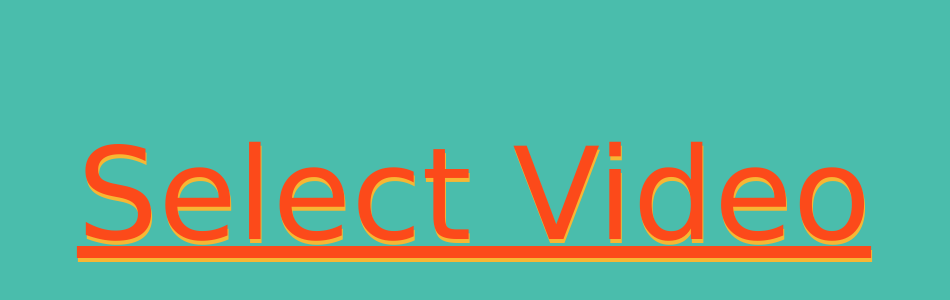
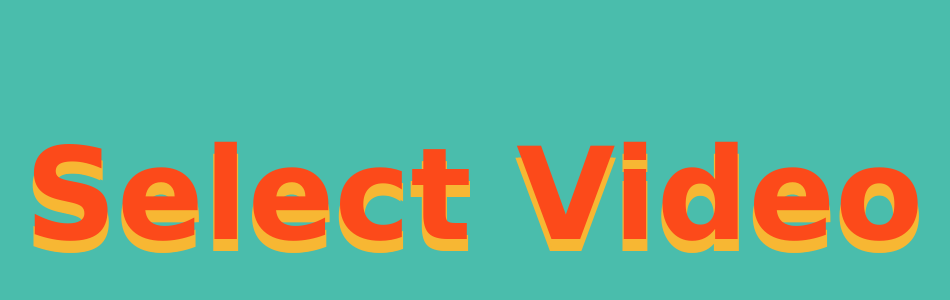
Before and after one commit to AverageMarcus/video-to-gif, a plain HTML site: page index.html in a window 1280 px wide. Shown: the part 206-506 px from the top of the page, without its empty margins (166-1116 px from the left). Drawn offline with Linux system fonts and the light colour scheme.

Commit message:
Updated styles

```diff
--- a/styles/main.css
+++ b/styles/main.css
@@ -5,7 +5,12 @@ body {
 
 a, a:visited {
   color: #fc4a1a;
-  text-shadow: 1px 4px 0 #f7b733;
+  text-shadow:
+    .01em .09em 0 #f7b733,
+    -.01em .09em 0 #f7b733
+    ;
+  text-decoration: none;
+  font-weight: bold;
 }
 
 * {
@@ -42,6 +47,5 @@ a, a:visited {
   position: fixed;
   top: 50%;
   left: 50%;
-  font-size: 7vw;
   transform: translate(-50%, -50%);
 }
```
